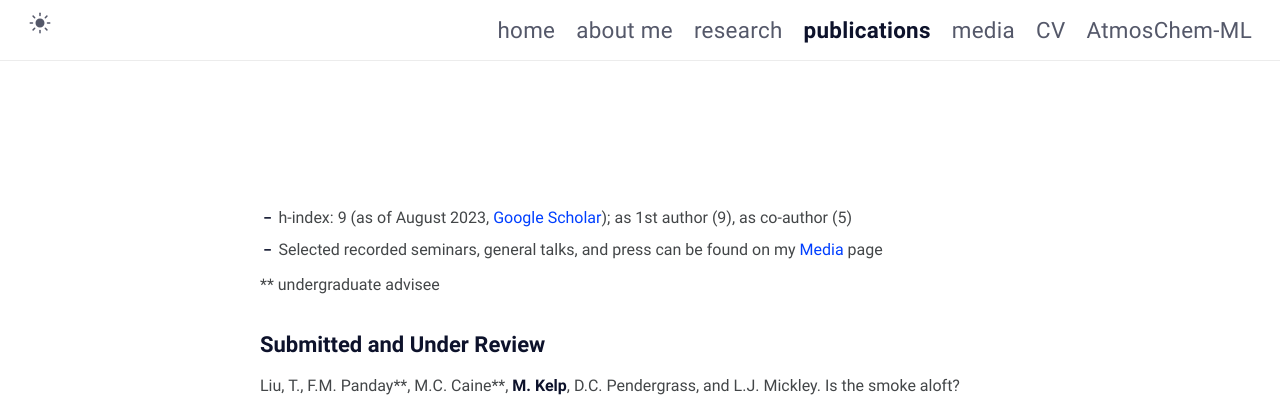
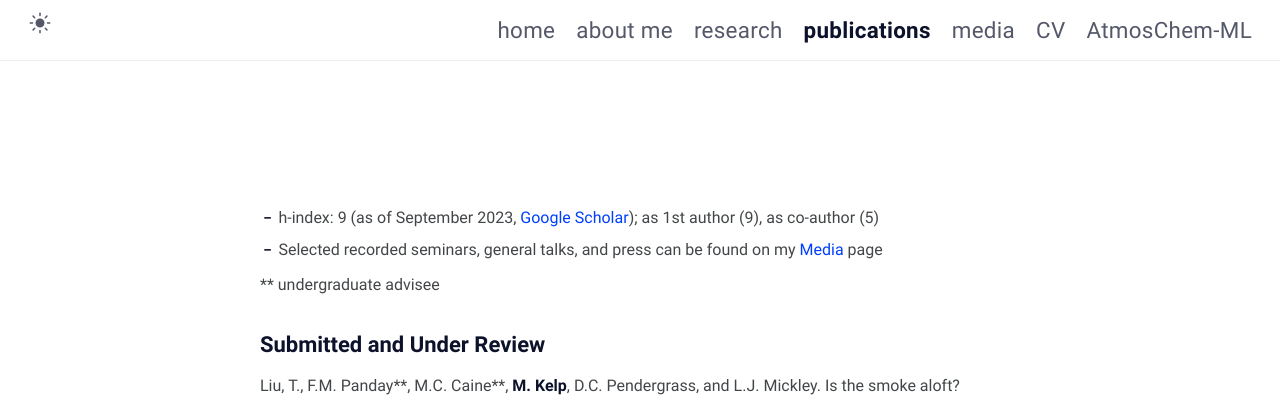
Before and after one commit to mkelp/mkelp.github.io, a Jekyll site: the page built from publications.md, in a window 1280 px wide and 900 px high. Shown: the top 400 px of the window. Built offline with Jekyll 4.4.1, drawn with Linux system fonts in a browser that asks for light colours.

Commit message:
sep 2023

```diff
--- a/publications.md
+++ b/publications.md
@@ -6,7 +6,7 @@ excerpt: Makoto Kelp publications
 comments: false
 ---
 
-* h-index: 9 (as of August 2023, [Google Scholar](https://scholar.google.com/citations?user=jW7E7XAAAAAJ&hl=en)); as 1st author (9), as co-author (5)
+* h-index: 9 (as of September 2023, [Google Scholar](https://scholar.google.com/citations?user=jW7E7XAAAAAJ&hl=en)); as 1st author (9), as co-author (5)
 <br/>
 * Selected recorded seminars, general talks, and press can be found on my [Media](https://mkelp.github.io/presentations) page
 
```
Also changed, not shown: 3 other files.
